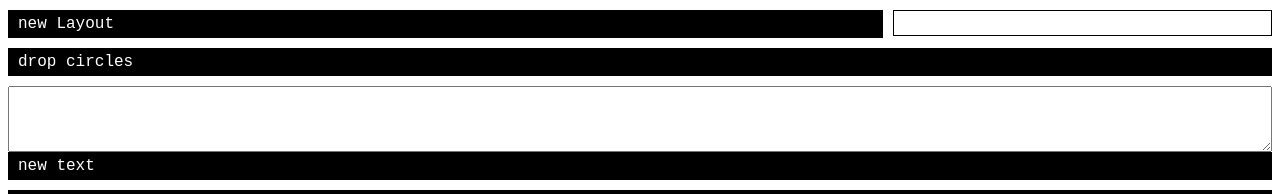
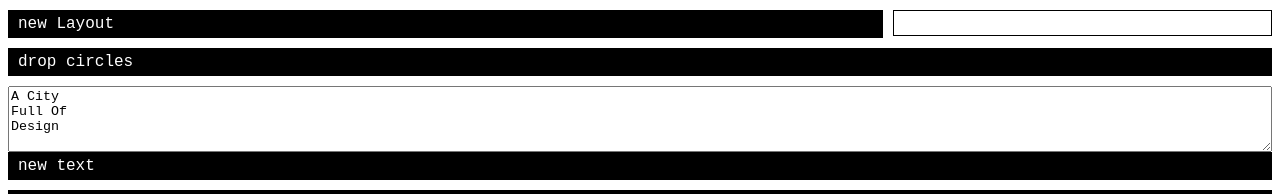
Before and after one commit to StudioProcess/vdw-tool, a Next.js app: page /controller in a window 1280 px wide. Shown: the top 194 px of the page. Built offline with nearby package versions, Linux system fonts and the light colour scheme.

Commit message:
Fixed text area

```diff
--- a/pages/controller.tsx
+++ b/pages/controller.tsx
@@ -96,16 +96,17 @@ export default class Controller extends Component<any, any> {
 
           <textarea
             contentEditable
-            cols="120"
-            rows="4"
+            cols={120}
+            rows={4}
             ref={(ref) => {this.textInputRef = ref; }}
+            value={'A City\nFull Of\nDesign'}
           />
           <div
             className="button"
             onClick={() => {
               if (this.textInputRef.value.length > 0) {
                 this.onSendMessage(MessageTypes.newText, this.textInputRef.value);
-                this.textInputRef.value = "";
+                {/* this.textInputRef.value = ""; */}
               }
             }}
           >new text</div>
```
